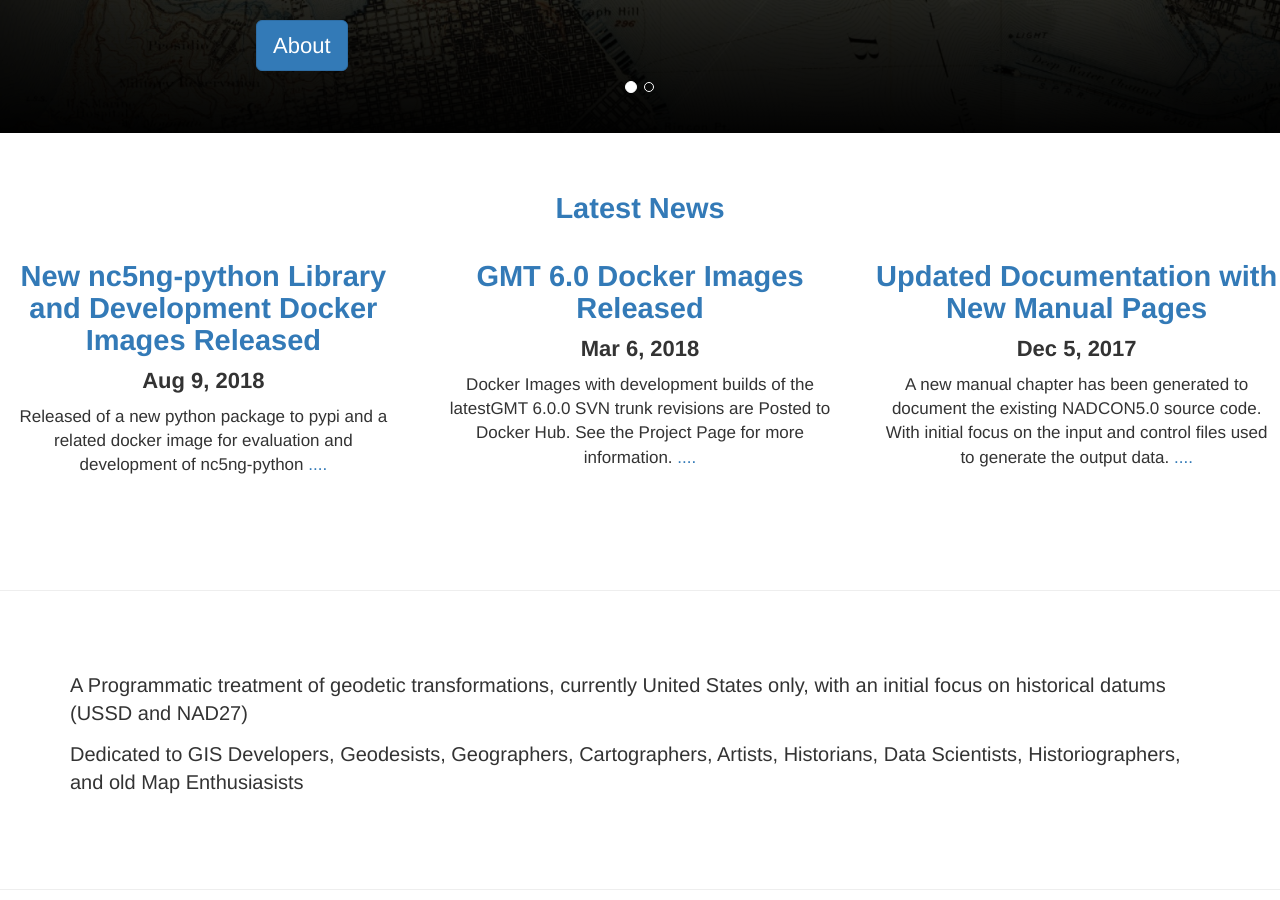
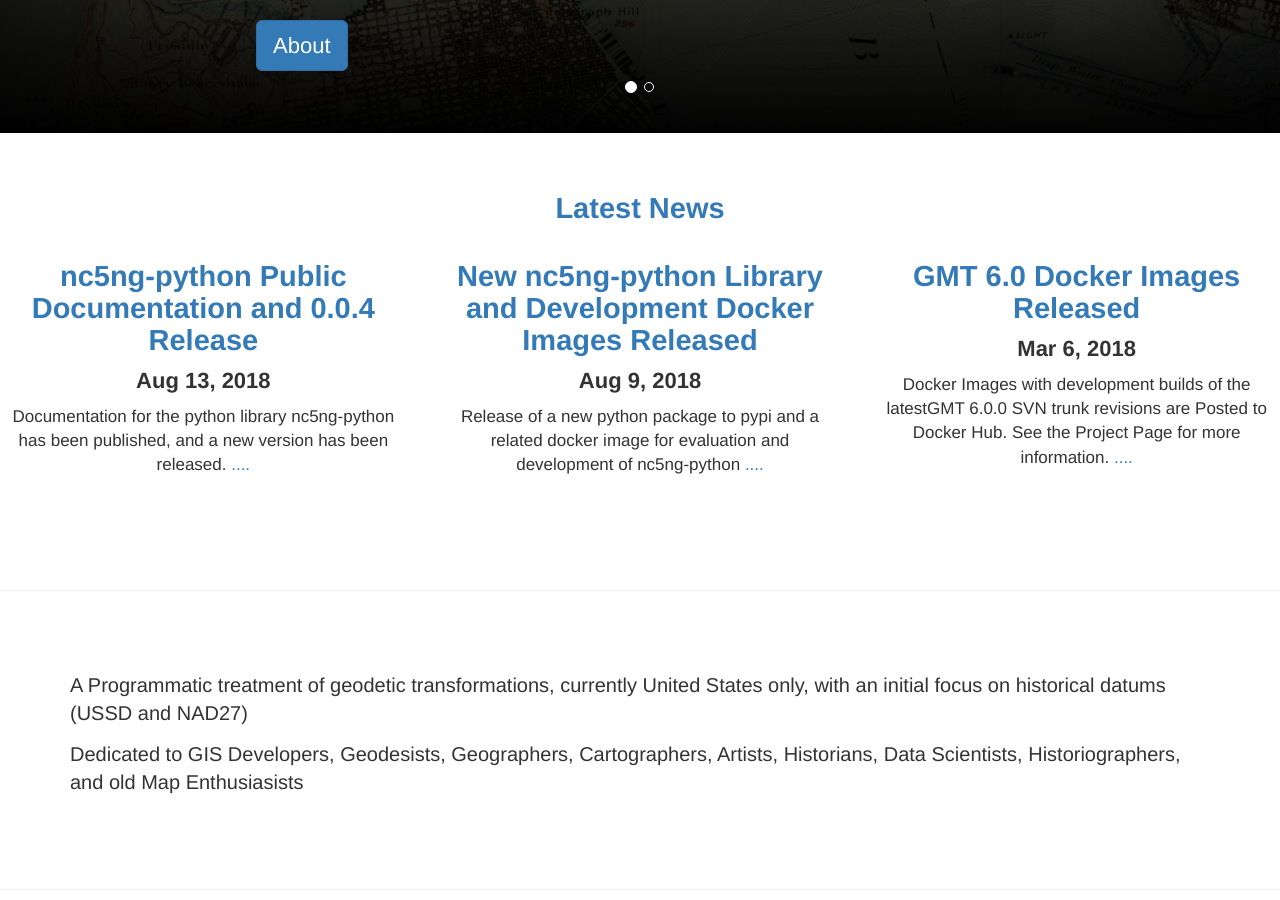
Before and after one commit to nc5ng/nc5ng.github.io, a Jekyll site: the page built from index.md, in a window 1280 px wide and 900 px high, scrolled down 369 px. Built offline with Jekyll 4.4.1, drawn with Linux system fonts in a browser that asks for light colours; nearby versions of some CDN libraries.

Commit message:
RTD Docs Notice and new PyPi version

```diff
--- a/_posts/2018-08-08-nc5ng-docker-and-python-release.md
+++ b/_posts/2018-08-08-nc5ng-docker-and-python-release.md
@@ -6,7 +6,7 @@ author: AS
 categories: anouncement
 ---
 
-Released of a new python package to pypi and a related docker image for evaluation and development of nc5ng-python
+Release of a new python package to pypi and a related docker image for evaluation and development of nc5ng-python
 
 The `nc5ng-python` project has released the first development version of  `nc5ng-core-0.0.3` to pypi. It can be installed via pip on any python3 system. `pip install nc5ng-core`. The previous package `nc5ng` is deprecated and will be re-used in the future for a meta-package
 
--- /dev/null
+++ b/_posts/2018-08-12-nc5ng-python-documentation.md
@@ -0,0 +1,15 @@
+---
+layout: post
+title:  "nc5ng-python Public Documentation and 0.0.4 Release"
+date: 2018-08-12 18:00:00 -0800
+author: AS
+categories: anouncement
+---
+
+Documentation for the python library [`nc5ng-python`](/projects/nc5ng-python) has been published, and a new version has been released.
+
+Documentation available at the URL  https://py.docs.nc5ng.org/latest
+
+Coupled with this, a 0.0.4 release of `nc5ng` python package has been uploaded to PyPi and is available for general consumption, an updated release of `docker-nc5ng` has also been provided
+
+This release represents some upkeep for documentation purposes and some release organization tweaks
--- a/_projects/nc5ng-python.md
+++ b/_projects/nc5ng-python.md
@@ -77,4 +77,4 @@ Common types internal to nc5ng for export to  standard outside tools
 
 **Documentation:**
 
-Forthcoming...
+  - [`nc5ng-python`](https://py.docs.nc5ng.org/latest)
```
